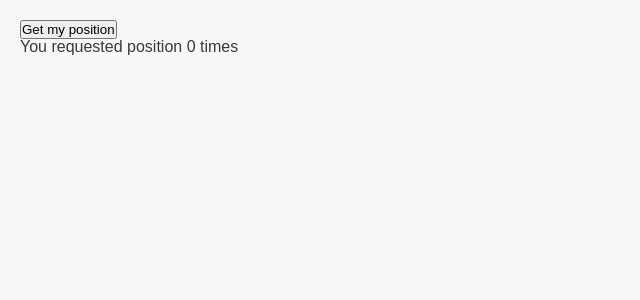
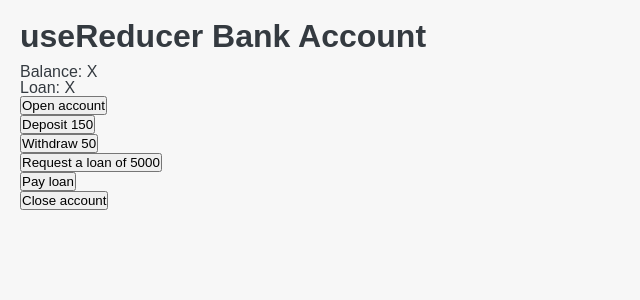
Before and after one commit to kennykwyiu/my-profile-card, a React (Create React App) app: page / in a window 1280 px wide. Shown: the top 300 px of the page, without its empty margins (0-640 px from the left). Built offline with nearby package versions, Linux system fonts and the light colour scheme.

Commit message:
Sec12-react-challenge-usereducer-bank

```diff
--- /dev/null
+++ b/src/BankAccountCreation.js
@@ -0,0 +1,64 @@
+/*
+INSTRUCTIONS / CONSIDERATIONS:
+
+1. Let's implement a simple bank account! It's similar to the example that I used as an analogy to explain how useReducer works, but it's simplified (we're not using account numbers here)
+
+2. Use a reducer to model the following state transitions: openAccount, deposit, withdraw, requestLoan, payLoan, closeAccount. Use the `initialState` below to get started.
+
+3. All operations (expect for opening account) can only be performed if isActive is true. If it's not, just return the original state object. You can check this right at the beginning of the reducer
+
+4. When the account is opened, isActive is set to true. There is also a minimum deposit amount of 500 to open an account (which means that the balance will start at 500)
+
+5. Customer can only request a loan if there is no loan yet. If that condition is met, the requested amount will be registered in the 'loan' state, and it will be added to the balance. If the condition is not met, just return the current state
+
+6. When the customer pays the loan, the opposite happens: the money is taken from the balance, and the 'loan' will get back to 0. This can lead to negative balances, but that's no problem, because the customer can't close their account now (see next point)
+
+7. Customer can only close an account if there is no loan, AND if the balance is zero. If this condition is not met, just return the state. If the condition is met, the account is deactivated and all money is withdrawn. The account basically gets back to the initial state
+*/
+
+const initialState = {
+  balance: 0,
+  loan: 0,
+  isActive: false,
+};
+
+export default function BankAccountCreation() {
+  return (
+    <div className="App">
+      <h1>useReducer Bank Account</h1>
+      <p>Balance: X</p>
+      <p>Loan: X</p>
+
+      <p>
+        <button onClick={() => {}} disabled={false}>
+          Open account
+        </button>
+      </p>
+      <p>
+        <button onClick={() => {}} disabled={false}>
+          Deposit 150
+        </button>
+      </p>
+      <p>
+        <button onClick={() => {}} disabled={false}>
+          Withdraw 50
+        </button>
+      </p>
+      <p>
+        <button onClick={() => {}} disabled={false}>
+          Request a loan of 5000
+        </button>
+      </p>
+      <p>
+        <button onClick={() => {}} disabled={false}>
+          Pay loan
+        </button>
+      </p>
+      <p>
+        <button onClick={() => {}} disabled={false}>
+          Close account
+        </button>
+      </p>
+    </div>
+  );
+}
--- /dev/null
+++ b/src/Sec12CurrencyConverter.js
@@ -0,0 +1,22 @@
+// `https://api.frankfurter.app/latest?amount=100&from=EUR&to=USD`
+
+export default function Sec12CurrencyConverter() {
+  return (
+    <div>
+      <input type="text" />
+      <select>
+        <option value="USD">USD</option>
+        <option value="EUR">EUR</option>
+        <option value="CAD">CAD</option>
+        <option value="INR">INR</option>
+      </select>
+      <select>
+        <option value="USD">USD</option>
+        <option value="EUR">EUR</option>
+        <option value="CAD">CAD</option>
+        <option value="INR">INR</option>
+      </select>
+      <p>OUTPUT</p>
+    </div>
+  );
+}
--- a/src/index.js
+++ b/src/index.js
@@ -11,12 +11,16 @@
 import TextExpanderApp from "./TextExpanderApp";
 import CurrencyConvertor from "./CurrencyConvertor";
 import Geolocation from "./Geolocation";
+import Sec12CurrencyConverter from "./Sec12CurrencyConverter";
+import BankAccountCreation from "./BankAccountCreation";
 
 const root = createRoot(document.getElementById("root"));
 root.render(
   <StrictMode>
     {/* <TextExpanderApp /> */}
     {/* <CurrencyConvertor /> */}
-    <Geolocation />
+    {/* <Geolocation /> */}
+    {/* <Sec12CurrencyConverter /> */}
+    <BankAccountCreation />
   </StrictMode>
 );
```
